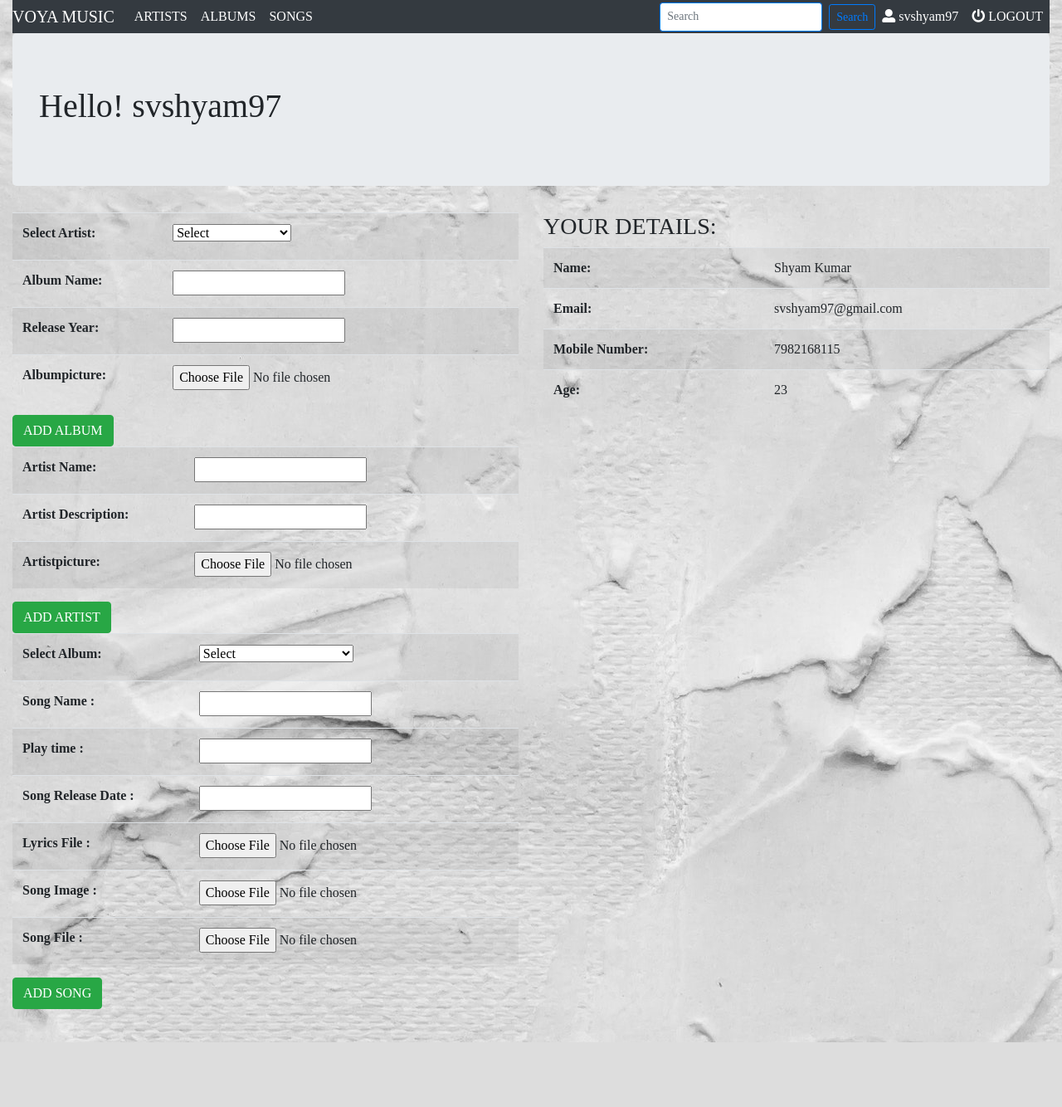
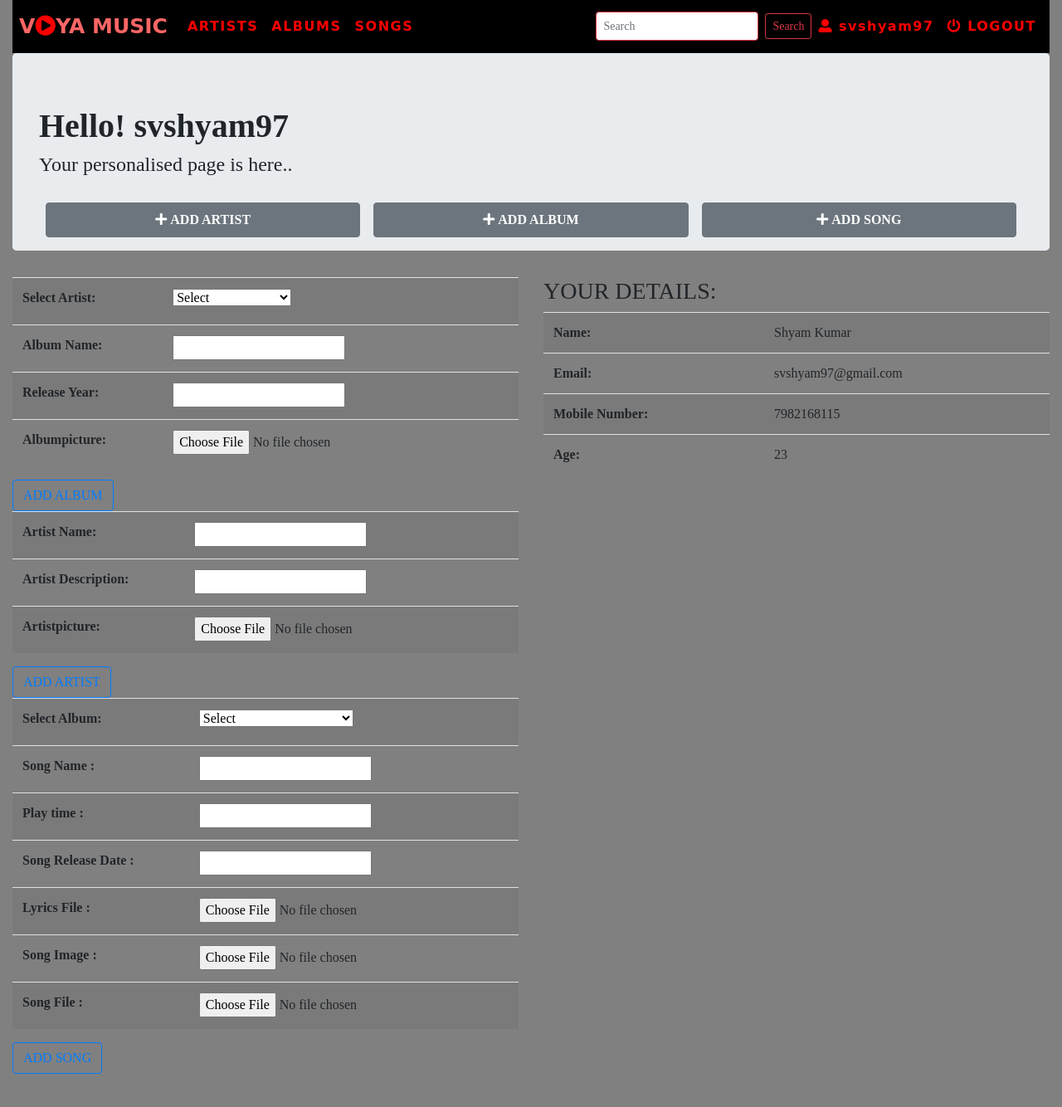
Before and after one commit to svshyam91/voyaMusic, a Django app: page /music/profile in a window 1280 px wide. Shown: the whole page at 83% size. Before the commit the page ends 1256 px from the top, so only its background shows below. Run offline with Django 3.2, Linux system fonts and the light colour scheme; a user stored in the database is signed in; data comes from the database, SQL or seed files in the repository; both versions use the stored data as it was after the commit; some libraries are stand-ins or nearby versions.

Commit message:
Modified design and color of website, modified base,index and other files

```diff
--- a/Music/static/Music/style.css
+++ b/Music/static/Music/style.css
@@ -1,7 +1,5 @@
-a {
-	color: white;
-}
 body {
-	background: white url("images/background.jpg");
+	/*background: white url("images/background.jpg");*/
+	background-color: #808080;
 	font-family: Bookman;
 }
--- a/Music/templates/Music/base.html
+++ b/Music/templates/Music/base.html
@@ -12,15 +12,34 @@
     	<script src="https://maxcdn.bootstrapcdn.com/bootstrap/4.4.1/js/bootstrap.min.js"></script>
     	<link rel="stylesheet" href="https://use.fontawesome.com/releases/v5.7.0/css/all.css" integrity="sha384-lZN37f5QGtY3VHgisS14W3ExzMWZxybE1SJSEsQp9S+oqd12jhcu+A56Ebc1zFSJ" crossorigin="anonymous">
 		<link rel="stylesheet" type="text/css" href="{% static 'Music/style.css' %}">
+		<style type="text/css">
+			#brand {
+				font-size: 25px;
+				font-family: cursive;
+				color: #ff6666;
+			}
+			#brand i {
+				color: #ff0000;
+			}
+			#brand i:hover {
+				font-size: 30px;
+			}
+			.nav-link {
+				color: #ff0000;
+				font-weight: bold;
+				letter-spacing: 1.5px;
+				font-family: cursive;
+			}
+		</style>
 	</head>
 
 <body class="container-fluid">
 	{% block content%} {% endblock %}
-	<div class="">
-		<nav class="navbar-nav sticky-top navbar-expand-sm bg-dark">
+	<div class="navigation">
+		<nav class="navbar-nav sticky-top navbar-expand-sm p-2" style="background: #000000;">
 
 			<!-- Brand -->
-			<a class="navbar-brand" href="{% url 'Music:index' %}">VOYA MUSIC</a>
+			<a class="navbar-brand" href="{% url 'Music:index' %}" id="brand"><strong>V<i class="fas fa-play-circle"></i>YA MUSIC</strong></a>
 
 			<!-- Toggle button -->
 			<button class="navbar-toggler" type="button" data-toggle="collapse" data-target="#collapsibleNavbar" aria-controls="collapsibleNavbar" aria-expanded="false" aria-navigation="Toggle navigation">
@@ -45,8 +64,8 @@
 
 					<!-- Search Bar -->
 					<form method="get" action="#" class="form-inline">
-						<input type="text" name="q" class="form-control btn-sm mr-sm-2 border-primary" placeholder="Search">
-						<button type="submit" class="btn btn-sm btn-outline-primary" >Search</button>
+						<input type="text" name="q" class="form-control btn-sm mr-sm-2 border-danger" placeholder="Search">
+						<button type="submit" class="btn btn-sm btn-outline-danger" >Search</button>
 					</form>
 
 					{% if user.is_authenticated %}
@@ -67,17 +86,10 @@
 				</ul>
 			</div>
 		</nav>
-<!-- 		<div class="row" id="form">
-			<div class="col-sm-3"></div>
-				<div class="col-sm mt-4 mb-4">
-
-				</div>
-			<div class="col-sm-3"></div>
-		</div>
-		<div class="p-3 border-top border-1 border-dark"> -->
-			{% block body %}
-			{% endblock%}
-		</div>
+	</div>
+	<div class="content">
+		{% block body %}
+		{% endblock%}
 	</div>
 </body>
 </html>
--- a/Music/templates/Music/index.html
+++ b/Music/templates/Music/index.html
@@ -33,9 +33,9 @@
 	<div class="row pt-4">
 		{% for album in albums %}
 			<div class="col-sm-3">
-				<a href="{% url 'Music:album_details' album.id %}">
+				<a href="{% url 'Music:album_details' album.id %}" style="text-decoration: none;">
 				<img src="{{ album.albumImage.url }}" class="img-fluid rounded" alt="{{ album.name }}"><br>
-				<p class="text-center text-dark">{{ album.name }}</p>
+				<p class="text-center font-weight-bold" style="color: #FFFFFF;">{{ album.name }}</p>
 				</a>
 			</div>
 		{% endfor %}
--- a/Music/templates/Music/profile.html
+++ b/Music/templates/Music/profile.html
@@ -2,7 +2,17 @@
 {% load staticfiles %}
 
 {% block body %}
-	<div class="jumbotron"> <h1>Hello! {{ username }}</h1> </div>
+	<div class="jumbotron pb-2">
+		<h1><strong>Hello! {{ username }}</strong></h1> <h4>Your personalised page is here..</h4>
+		<ul class="nav nav-pills nav-justified mt-4">
+			<li class="nav-item p-2"><button class="btn btn-secondary p-2" style="width: 100%"><i class="fas fa-plus">&nbsp;ADD ARTIST</i></button></li>
+			<li class="nav-item p-2"><button class="btn btn-secondary p-2" style="width: 100%"><i class="fas fa-plus">&nbsp;ADD ALBUM</i></button></li>
+			<li class="nav-item p-2"><button class="btn btn-secondary p-2" style="width: 100%"><i class="fas fa-plus">&nbsp;ADD SONG</i></button></li>
+		</ul>
+		<!-- <button class="btn btn-primary right ">ADD ARTIST</button>
+		<button class="btn btn-primary right">ADD ALBUM</button>
+		<button class="btn btn-primary right">ADD SONGS</button> -->
+	</div>
 	<div class="row">
 		<div class="col-sm-6">
 
@@ -22,7 +32,7 @@
 					</tr>
 					{{ albumForm.as_table }}
 				</table>
-				<input type="submit" name="addAlbum" value="ADD ALBUM" class="btn btn-success">
+				<input type="submit" name="addAlbum" value="ADD ALBUM" class="btn btn-outline-primary">
 			</form>
 
 
@@ -32,7 +42,7 @@
 				<table class="table table-striped">
 					{{ artistForm.as_table }}
 				</table>
-				<input type="submit" name="addArtist" value="ADD ARTIST" class="btn btn-success">
+				<input type="submit" name="addArtist" value="ADD ARTIST" class="btn btn-outline-primary">
 			</form>
 
 
@@ -42,7 +52,7 @@
 				<table class="table table-striped">
 					{{ songForm.as_table }}
 				</table>
-				<input type="submit" name="addSong" value="ADD SONG" class="btn btn-success">
+				<input type="submit" name="addSong" value="ADD SONG" class="btn btn-outline-primary">
 			</form>
 
 		</div>
```
Also changed, not shown: db.sqlite3.
